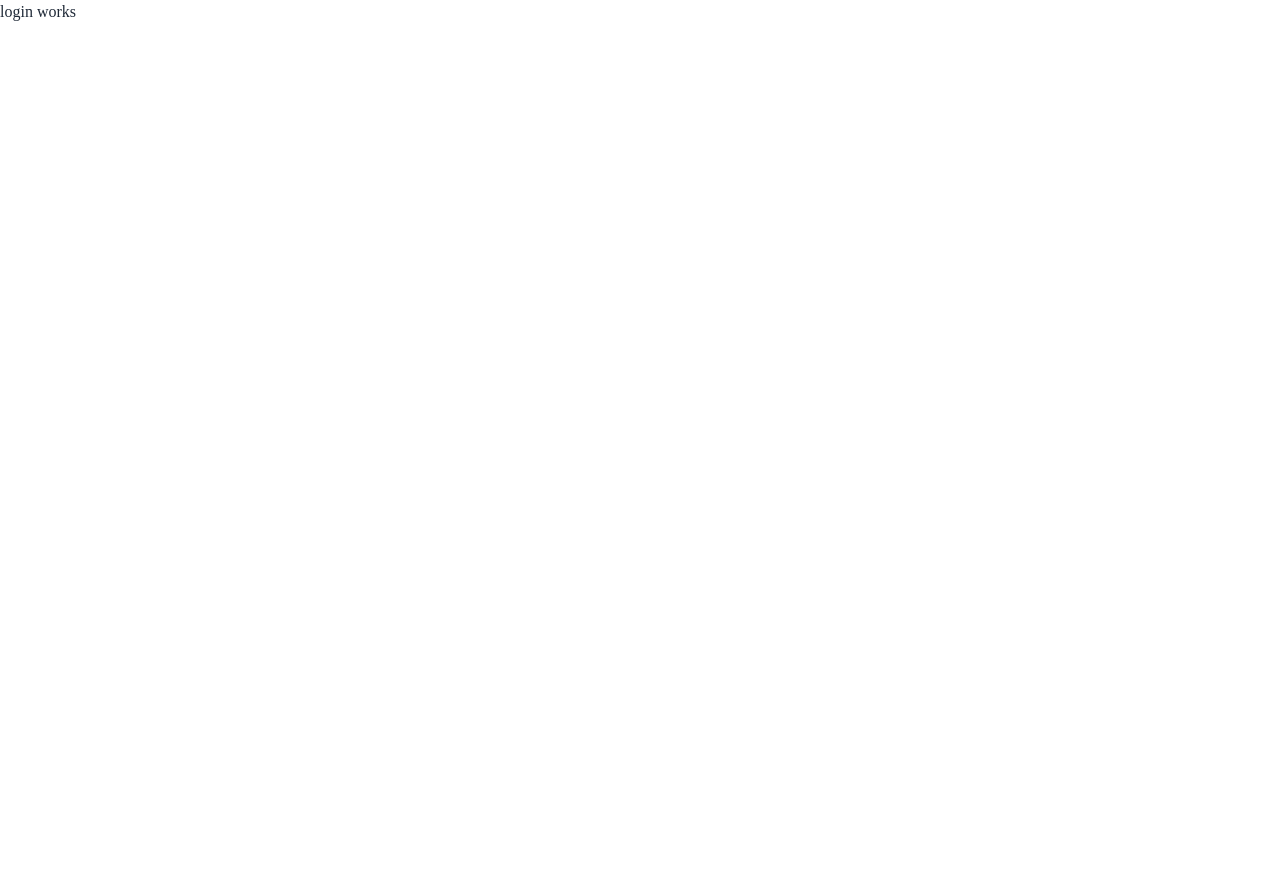
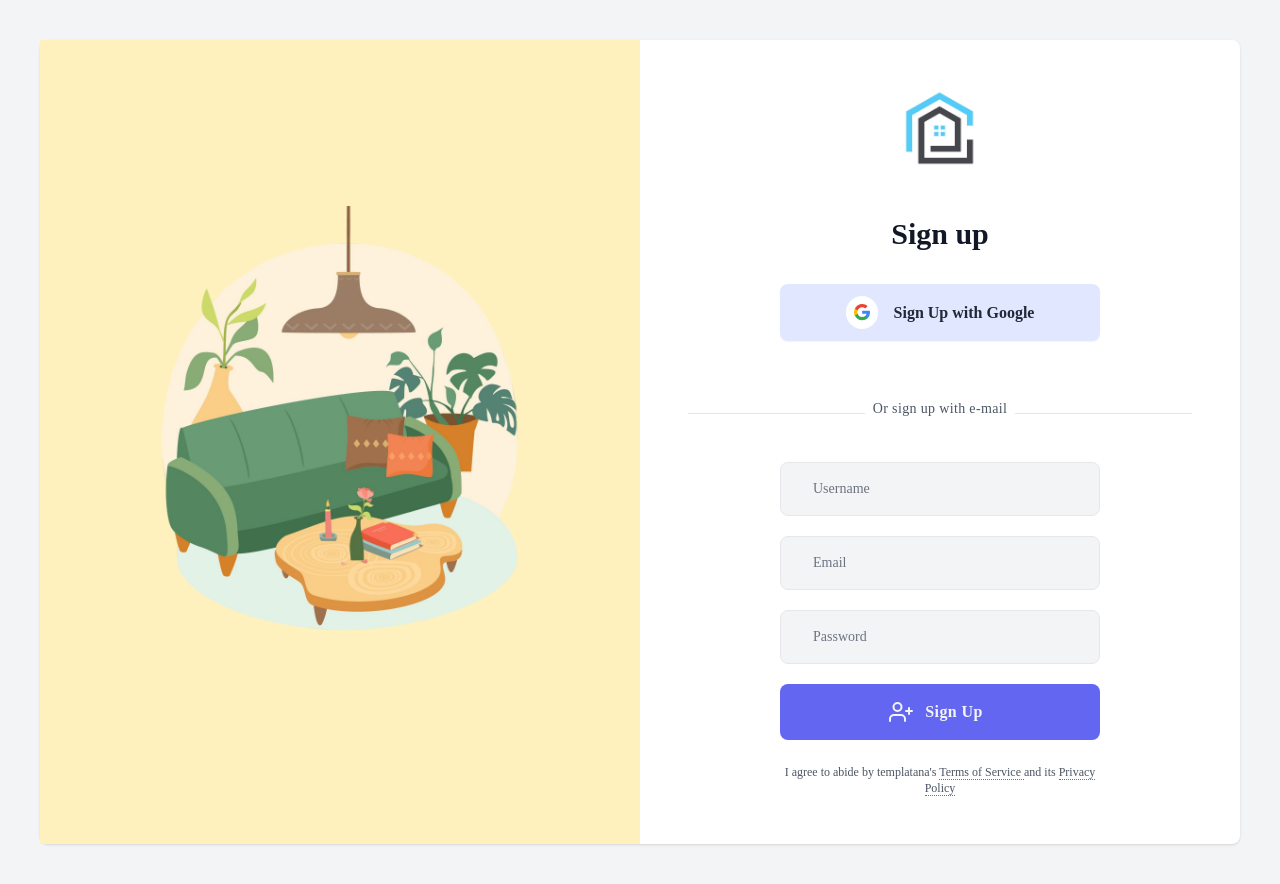
Before and after one commit to Aust1nC/Homesol, an Angular app in the folder frontend/: page /login in a window 1280 px wide. Before the commit the page ends 800 px from the top, so only its background shows below. Built offline with nearby package versions, Linux system fonts and the light colour scheme; a web font is replaced by a local one.

Commit message:
Created Signup Page

```diff
--- a/frontend/src/app/features/authenticate/pages/login/login.component.html
+++ b/frontend/src/app/features/authenticate/pages/login/login.component.html
@@ -1 +1,102 @@
-<p>login works</p>
+<div class="min-h-screen bg-gray-100 text-gray-900 flex justify-center">
+  <div
+    class="max-w-screen-xl m-0 sm:m-10 bg-white shadow sm:rounded-lg flex justify-center flex-1"
+  >
+    <div class="flex-1 bg-[#FFF1BD] text-center hidden lg:flex">
+      <div
+        class="m-12 xl:m-16 w-full bg-contain bg-center bg-no-repeat"
+        style="background-image: url('AuthPage2.png')"
+      ></div>
+    </div>
+    <div class="lg:w-1/2 p-6 sm:p-12">
+      <div>
+        <a routerLink="/"><img src="Logo.png" class="w-20 mx-auto" /> </a>
+      </div>
+      <div class="mt-12 flex flex-col items-center">
+        <h1 class="text-2xl xl:text-3xl font-extrabold">Sign up</h1>
+        <div class="w-full flex-1 mt-8">
+          <div class="flex flex-col items-center">
+            <button
+              class="w-full max-w-xs font-bold shadow-sm rounded-lg py-3 bg-indigo-100 text-gray-800 flex items-center justify-center transition-all duration-300 ease-in-out focus:outline-none hover:shadow focus:shadow-sm focus:shadow-outline"
+            >
+              <div class="bg-white p-2 rounded-full">
+                <svg class="w-4" viewBox="0 0 533.5 544.3">
+                  <path
+                    d="M533.5 278.4c0-18.5-1.5-37.1-4.7-55.3H272.1v104.8h147c-6.1 33.8-25.7 63.7-54.4 82.7v68h87.7c51.5-47.4 81.1-117.4 81.1-200.2z"
+                    fill="#4285f4"
+                  />
+                  <path
+                    d="M272.1 544.3c73.4 0 135.3-24.1 180.4-65.7l-87.7-68c-24.4 16.6-55.9 26-92.6 26-71 0-131.2-47.9-152.8-112.3H28.9v70.1c46.2 91.9 140.3 149.9 243.2 149.9z"
+                    fill="#34a853"
+                  />
+                  <path
+                    d="M119.3 324.3c-11.4-33.8-11.4-70.4 0-104.2V150H28.9c-38.6 76.9-38.6 167.5 0 244.4l90.4-70.1z"
+                    fill="#fbbc04"
+                  />
+                  <path
+                    d="M272.1 107.7c38.8-.6 76.3 14 104.4 40.8l77.7-77.7C405 24.6 339.7-.8 272.1 0 169.2 0 75.1 58 28.9 150l90.4 70.1c21.5-64.5 81.8-112.4 152.8-112.4z"
+                    fill="#ea4335"
+                  />
+                </svg>
+              </div>
+              <span class="ml-4"> Sign Up with Google </span>
+            </button>
+          </div>
+
+          <div class="my-12 border-b text-center">
+            <div
+              class="leading-none px-2 inline-block text-sm text-gray-600 tracking-wide font-medium bg-white transform translate-y-1/2"
+            >
+              Or sign up with e-mail
+            </div>
+          </div>
+
+          <div class="mx-auto max-w-xs">
+            <input
+              class="w-full px-8 py-4 rounded-lg font-medium bg-gray-100 border border-gray-200 placeholder-gray-500 text-sm focus:outline-none focus:border-gray-400 focus:bg-white"
+              type="text"
+              placeholder="Username"
+            />
+            <input
+              class="w-full px-8 py-4 rounded-lg font-medium bg-gray-100 border border-gray-200 placeholder-gray-500 text-sm focus:outline-none focus:border-gray-400 focus:bg-white mt-5"
+              type="email"
+              placeholder="Email"
+            />
+            <input
+              class="w-full px-8 py-4 rounded-lg font-medium bg-gray-100 border border-gray-200 placeholder-gray-500 text-sm focus:outline-none focus:border-gray-400 focus:bg-white mt-5"
+              type="password"
+              placeholder="Password"
+            />
+            <button
+              class="mt-5 tracking-wide font-semibold bg-indigo-500 text-gray-100 w-full py-4 rounded-lg hover:bg-indigo-700 transition-all duration-300 ease-in-out flex items-center justify-center focus:shadow-outline focus:outline-none"
+            >
+              <svg
+                class="w-6 h-6 -ml-2"
+                fill="none"
+                stroke="currentColor"
+                stroke-width="2"
+                stroke-linecap="round"
+                stroke-linejoin="round"
+              >
+                <path d="M16 21v-2a4 4 0 00-4-4H5a4 4 0 00-4 4v2" />
+                <circle cx="8.5" cy="7" r="4" />
+                <path d="M20 8v6M23 11h-6" />
+              </svg>
+              <span class="ml-3"> Sign Up </span>
+            </button>
+            <p class="mt-6 text-xs text-gray-600 text-center">
+              I agree to abide by templatana's
+              <a href="#" class="border-b border-gray-500 border-dotted">
+                Terms of Service
+              </a>
+              and its
+              <a href="#" class="border-b border-gray-500 border-dotted">
+                Privacy Policy
+              </a>
+            </p>
+          </div>
+        </div>
+      </div>
+    </div>
+  </div>
+</div>
--- a/frontend/src/app/features/home/components/about/about.component.html
+++ b/frontend/src/app/features/home/components/about/about.component.html
@@ -22,7 +22,7 @@
       />
       <h2 class="text-2xl mt-3">Delivery</h2>
       <p class="mt-4 text-sm max-w-[13rem]">
-        We delivery everything you need to your doorsteps
+        We deliver everything you need to your doorstep
       </p>
     </div>
     <div class="flex flex-col text-center items-center flex-1 mt-8 md:mt-6">
--- a/frontend/src/app/features/home/components/customer/customer.component.html
+++ b/frontend/src/app/features/home/components/customer/customer.component.html
@@ -1,6 +1,6 @@
 <section class="mt-10">
   <div class="text-center">
-    <h2 class="text-3xl">Could this be you</h2>
+    <h2 class="text-3xl">Could this be you?</h2>
     <p class="mt-2">Tired of getting rid of home applicances</p>
   </div>
 </section>
--- a/frontend/src/app/features/home/components/hero/hero.component.html
+++ b/frontend/src/app/features/home/components/hero/hero.component.html
@@ -6,7 +6,7 @@
       Flexible, cost-efficient home appliances for rent
     </h1>
     <p class="text-center md:text-left">
-      One stop home essentials <br />
+      One-stop home essentials <br />
       for your life abroad
     </p>
     <div class="flex justify-center md:justify-start">
```
Also changed, not shown: frontend/public/AuthPage.png (added), frontend/public/AuthPage2.png (added).
